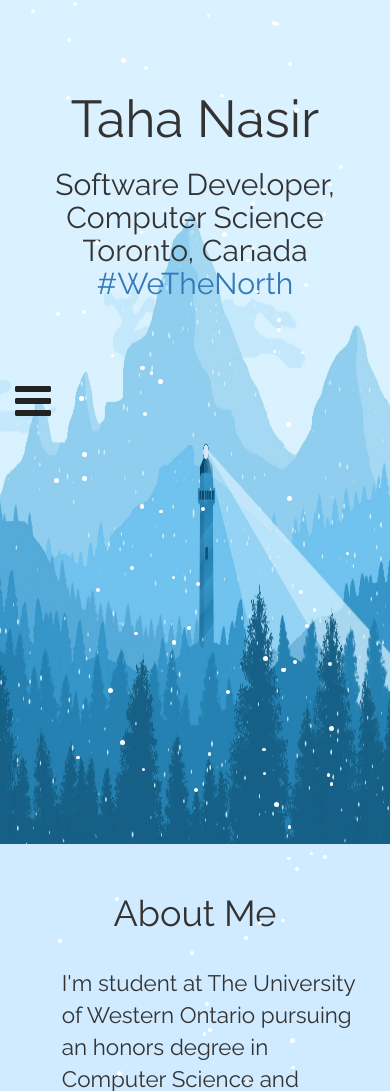
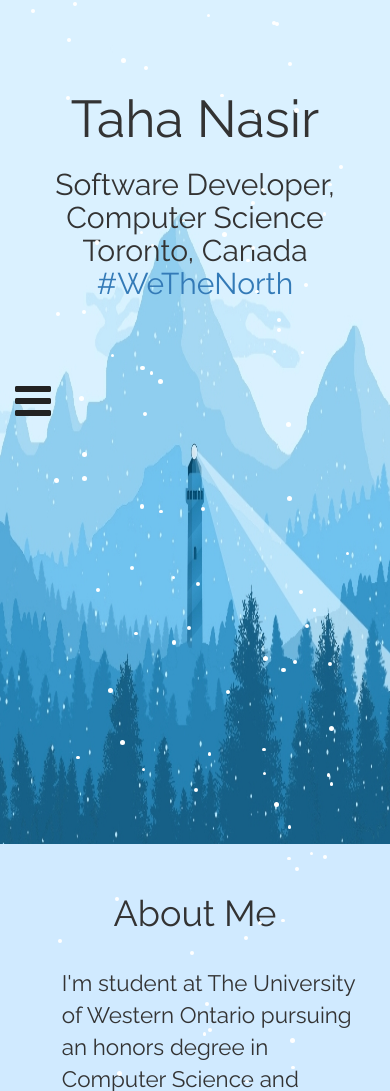
Before and after one commit to tahanasir/tahanasir.github.io, a PHP site: page / in a window 390 px wide. Shown: the top 1091 px of the page. Run offline with PHP 8.4, Linux system fonts and the light colour scheme; some libraries are stand-ins or nearby versions.

Commit message:
mobile pic4

```diff
--- a/css/mobile.css
+++ b/css/mobile.css
@@ -1,7 +1,7 @@
 /* Portrait phones and smaller */
 @media (min-width: 361px) and (max-width: 480px) {
 	#home-jumbotron{
-background-image       : url('../images/winter-mobile.jpg');
+background-image       : url('../images/winter-mobile2.jpg');
 }
 
 #home-h1 {
```
